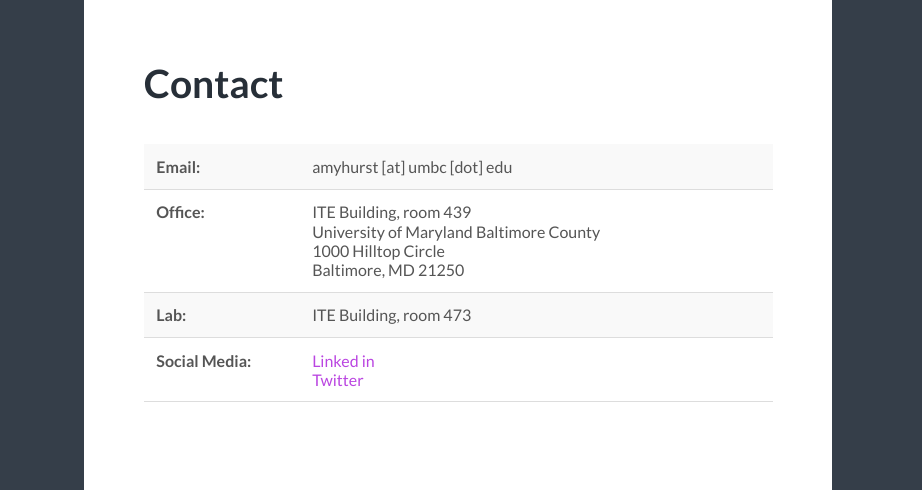
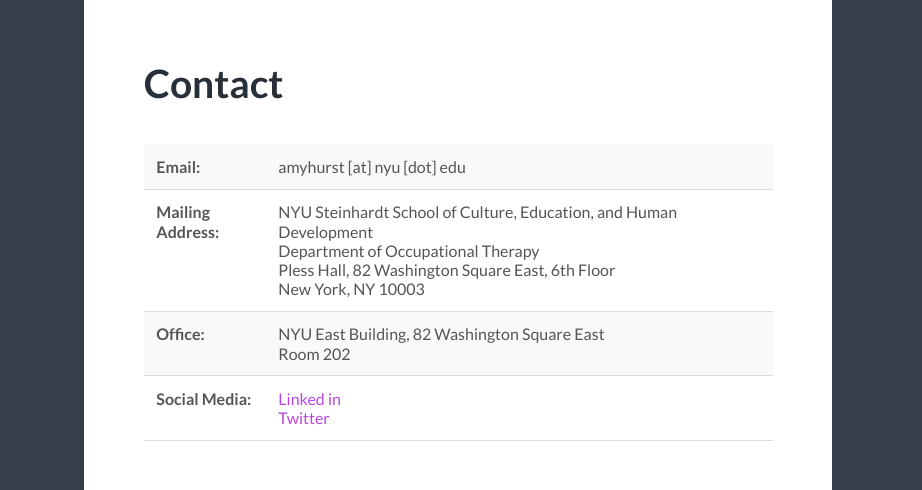
Before and after one commit to amyhurst/amyhurst.github.io, a plain HTML site: page contact/index.html in a window 1280 px wide. Shown: the top 490 px of the page, 358-1280 px from the left. Drawn offline with Linux system fonts and the light colour scheme.

Commit message:
updated contact

```diff
--- a/contact/index.html
+++ b/contact/index.html
@@ -71,18 +71,23 @@
 <tbody>
 <tr>
 <td><b>Email:</b></td>
-<td>amyhurst [at] umbc [dot] edu</td>
+<td>amyhurst [at] nyu [dot] edu</td>
 </tr>
 <tr>
+<td><b>Mailing Address:</b></td>
+<td>NYU Steinhardt School of Culture, Education, and Human Development<br />
+Department of Occupational Therapy<br />
+Pless Hall, 82 Washington Square East, 6th Floor<br />
+New York, NY 10003  </td>
+</tr>
+
+<tr>
+
 <td><b>Office:</b></td>
-<td>ITE Building, room 439<br />
-University of Maryland Baltimore County<br />
-1000 Hilltop Circle<br />
-Baltimore, MD 21250</td>
-</tr>
-<tr>
-<td><b>Lab:</b></td>
-<td>ITE Building, room 473</td>
+<td>NYU East Building, 82 Washington Square East <br />
+Room 202 <br />
+
+</td>
 </tr>
 <tr>
 <td><b>Social Media:</b></td>
```
